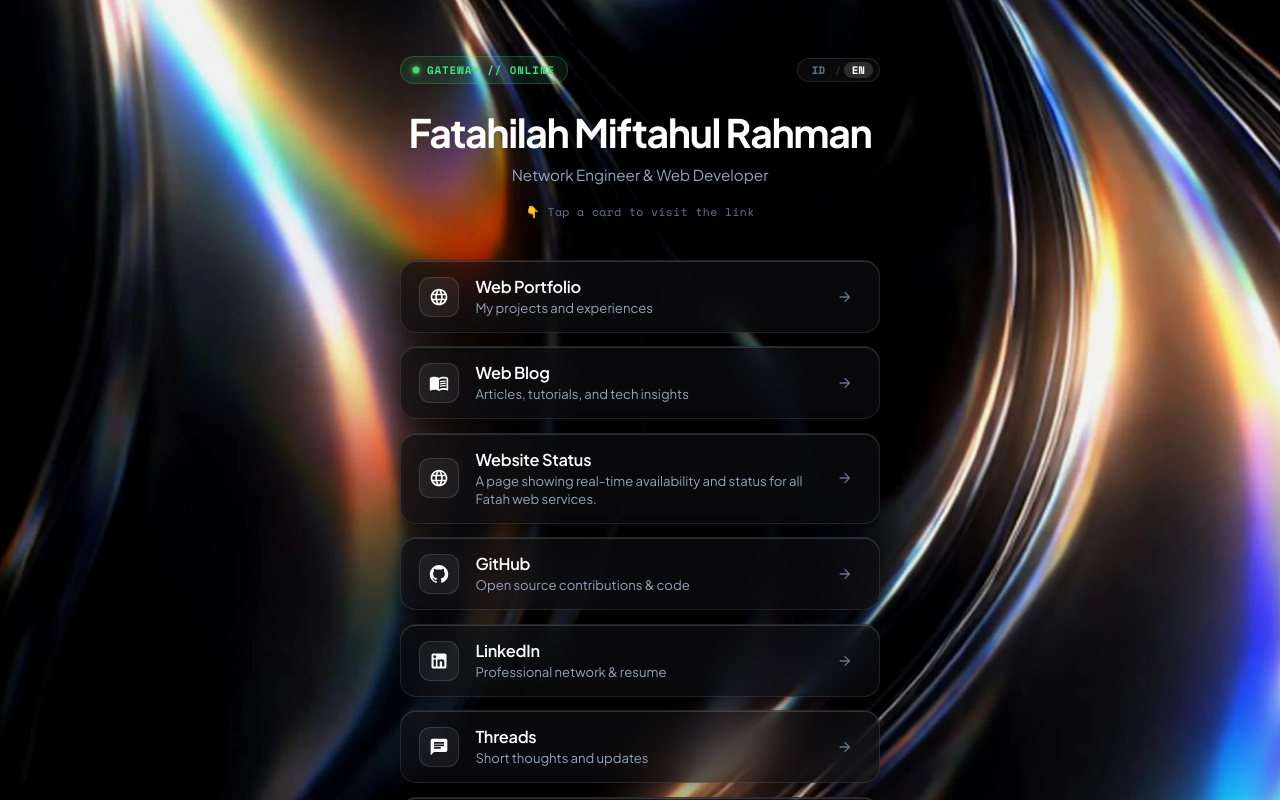
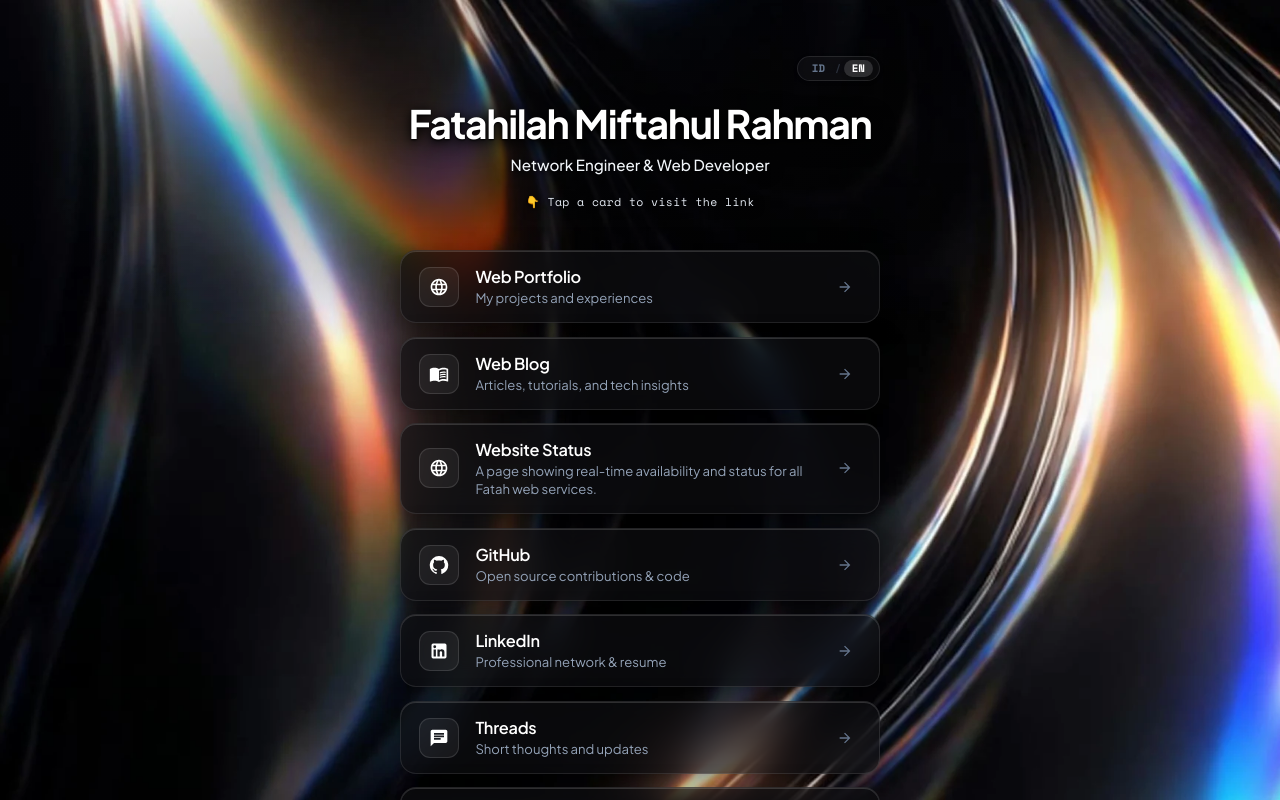
Before and after one commit to fatahilah-mr/gateway, a React (Vite) app: page / in a window 1280 px wide. Shown: the top 800 px of the page. Built offline with nearby package versions, Linux system fonts and the light colour scheme; no server answers.

Commit message:
feat(ui): remove status badge and enhance header typography contrast with 3-layer shield

```diff
--- a/src/App.css
+++ b/src/App.css
@@ -43,42 +43,9 @@
 .header-top-row {
   display: flex;
   align-items: center;
-  justify-content: space-between;
+  justify-content: flex-end;
   width: 100%;
-  margin-bottom: 1.65rem;
-}
-
-/* Status Badge - Minimalist Capsule */
-.status-badge {
-  display: inline-flex;
-  align-items: center;
-  gap: 0.5rem;
-  padding: 5px 12px;
-  border: 1px solid var(--status-border);
-  background: var(--status-bg);
-  color: var(--status-text);
-  font-family: var(--font-mono);
-  font-size: 0.68rem;
-  font-weight: 600;
-  letter-spacing: 0.08em;
-  border-radius: 9999px;
-  text-transform: uppercase;
-  box-shadow: 0 1px 6px rgba(0, 0, 0, 0.04);
-}
-
-.status-dot {
-  width: 6px;
-  height: 6px;
-  border-radius: 50%;
-  background: var(--status-dot);
-  box-shadow: 0 0 6px var(--status-dot);
-  animation: pulseDot 2.2s infinite ease-in-out;
-}
-
-@keyframes pulseDot {
-  0% { transform: scale(0.9); opacity: 0.7; }
-  50% { transform: scale(1.2); opacity: 1; }
-  100% { transform: scale(0.9); opacity: 0.7; }
+  margin-bottom: 1.25rem;
 }
 
 /* Option A: Minimalist Language Switcher Pill */
@@ -141,27 +108,41 @@
   overflow-wrap: break-word;
   max-width: 480px;
   text-align: center;
-  color: var(--text-primary);
+  color: #ffffff;
   margin-bottom: 0.5rem;
+  -webkit-text-stroke: 0.5px rgba(0, 0, 0, 0.85);
+  paint-order: stroke fill;
+  text-shadow:
+    0 2px 10px rgba(0, 0, 0, 0.95),
+    0 4px 22px rgba(0, 0, 0, 0.9),
+    0 1px 2px #000000;
 }
 
 .header .subtitle {
   font-size: 0.95rem;
-  color: var(--text-secondary);
-  font-weight: 400;
+  color: #f1f5f9;
+  font-weight: 500;
   margin-bottom: 0.5rem;
   line-height: 1.5;
   max-width: 440px;
   text-wrap: balance;
+  -webkit-text-stroke: 0.3px rgba(0, 0, 0, 0.7);
+  paint-order: stroke fill;
+  text-shadow:
+    0 1px 6px rgba(0, 0, 0, 0.95),
+    0 2px 16px rgba(0, 0, 0, 0.9);
 }
 
 .header .card-hint {
   font-size: 0.72rem;
   font-family: var(--font-mono);
-  color: var(--text-tertiary);
-  font-weight: 400;
+  color: #e2e8f0;
+  font-weight: 500;
   margin-top: 0.5rem;
   letter-spacing: 0.03em;
+  text-shadow:
+    0 1px 4px rgba(0, 0, 0, 0.95),
+    0 2px 12px rgba(0, 0, 0, 0.8);
 }
 
 /* Links Container */
--- a/src/App.jsx
+++ b/src/App.jsx
@@ -47,11 +47,6 @@
           <div className="content-wrapper">
             <header className="header">
               <div className="header-top-row">
-                <div className="status-badge">
-                  <span className="status-dot"></span>
-                  <span>{lang === 'en' ? 'GATEWAY // ONLINE' : 'GERBANG // AKTIF'}</span>
-                </div>
-
                 <div className="lang-switcher">
                   <button
                     type="button"
--- a/src/index.css
+++ b/src/index.css
@@ -77,27 +77,22 @@
   z-index: -2;
   pointer-events: none;
   background-color: #050507;
-  background-image: url('/minimal-liquid-landscape.webp');
+  background-image:
+    radial-gradient(ellipse 70% 35% at 50% 18%, rgba(5, 5, 7, 0.65) 0%, rgba(5, 5, 7, 0.2) 50%, transparent 80%),
+    url('/minimal-liquid-landscape.webp');
   background-size: cover;
   background-position: center;
   background-repeat: no-repeat;
   transform: translateZ(0);
   -webkit-transform: translateZ(0);
-  transition: filter 0.4s ease;
 }
 
 @media (max-width: 768px) {
   body::before {
-    background-image: url('/minimal-liquid-portrait.webp');
+    background-image:
+      radial-gradient(ellipse 95% 42% at 50% 18%, rgba(5, 5, 7, 0.76) 0%, rgba(5, 5, 7, 0.35) 45%, transparent 75%),
+      url('/minimal-liquid-portrait.webp');
   }
-}
-
-[data-theme='light'] body::before {
-  filter: brightness(1.2) contrast(0.9) opacity(0.25);
-}
-
-[data-theme='dark'] body::before {
-  filter: brightness(0.95) contrast(1.05);
 }
 
 /* Eliminate coarse pixel noise / burik: render crystal-clear silky smooth surface */
```
Also changed, not shown: 1 other file (tests, documents, lock files or other folders).
